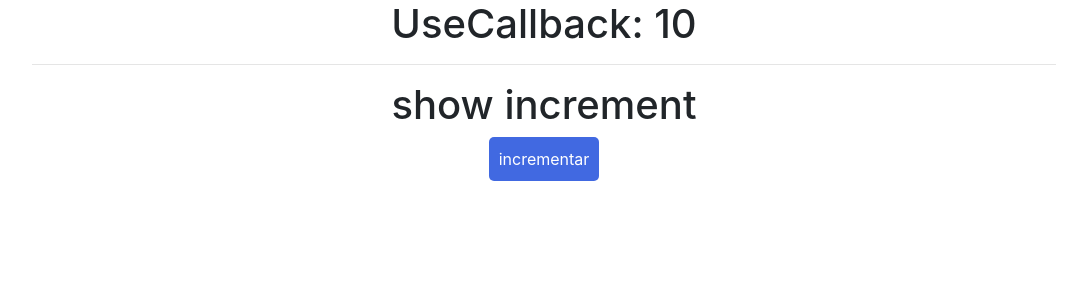
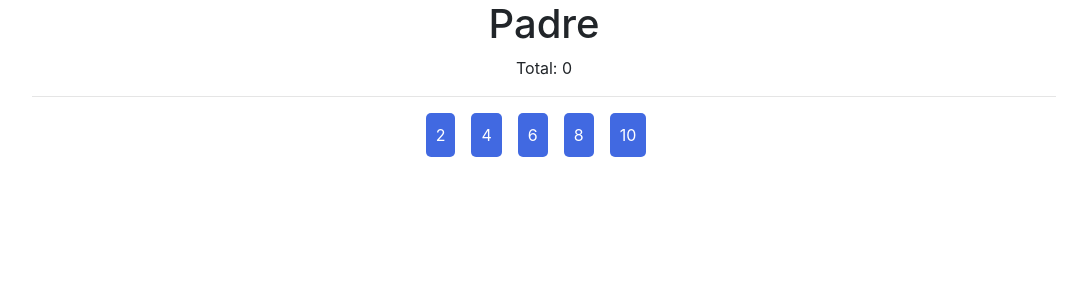
Before and after one commit to adrian1426/ProfundizandoHooks, a React (Create React App) app: page / in a window 1280 px wide. Shown: the top 300 px of the page, without its empty margins (96-1183 px from the left). Built offline with nearby package versions, Linux system fonts and the light colour scheme.

Commit message:
tareaMemorize

```diff
--- a/src/App.js
+++ b/src/App.js
@@ -1,11 +1,11 @@
 import React from 'react';
-import CallbackHook from './components/useCallback/CallbackHook';
+import { Padre } from './components/tareaMemo/Padre';
 import './App.css';
 
 function App() {
   return (
     <div className="App">
-      <CallbackHook />
+      <Padre />
     </div>
   );
 }
--- /dev/null
+++ b/src/components/tareaMemo/Hijo.js
@@ -0,0 +1,15 @@
+import React from 'react'
+
+export const Hijo = React.memo(({ numero, incrementar }) => {
+
+    console.log('  Me volví a generar :(  ');
+
+    return (
+        <button
+            className="btn btn-primary mr-3"
+            onClick={() => incrementar(numero)}
+        >
+            {numero}
+        </button>
+    )
+});
--- /dev/null
+++ b/src/components/tareaMemo/Padre.js
@@ -0,0 +1,32 @@
+import React, { useState, useCallback } from 'react';
+import { Hijo } from './Hijo';
+
+export const Padre = () => {
+
+    const numeros = [2, 4, 6, 8, 10];
+    const [valor, setValor] = useState(0);
+
+    const incrementar = useCallback((num) => {
+        setValor(val => val + num)
+    }, [setValor]);
+
+
+    return (
+        <div>
+            <h1>Padre</h1>
+            <p> Total: {valor} </p>
+
+            <hr />
+
+            {
+                numeros.map(n => (
+                    <Hijo
+                        key={n}
+                        numero={n}
+                        incrementar={incrementar}
+                    />
+                ))
+            }
+        </div>
+    )
+}
```
